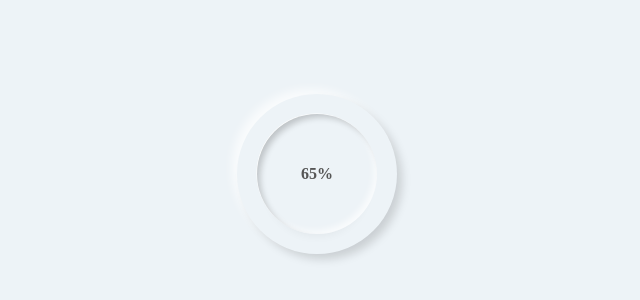
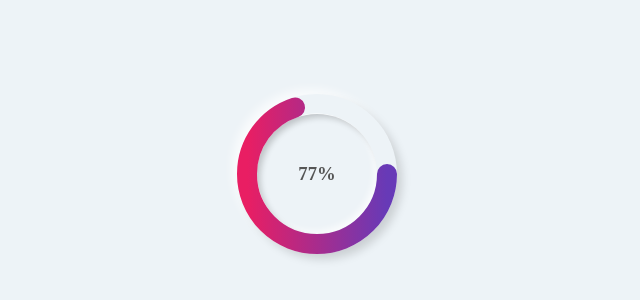
Before and after one commit to MuhammadHuzaifa22/Circular-Progress-Bar-Using-JavaScript, a plain HTML site: page index.html in a window 1280 px wide. Shown: the part 226-526 px from the top of the page, without its empty margins (323-963 px from the left). Drawn offline with Linux system fonts and the light colour scheme.

Commit message:
work completed

```diff
--- a/Assets/style.css
+++ b/Assets/style.css
@@ -46,3 +46,24 @@ body{
     font-weight: 600;
     color: #555;
 }
+
+circle{
+    fill: none;
+    stroke: url(#GradientColor);
+    stroke-width: 20px;
+stroke-dasharray: 472;
+stroke-dashoffset:472;
+animation: anim 2s linear forwards;
+}
+
+svg{
+position: absolute;
+top: 0;
+left: 0;
+}
+
+@keyframes anim{
+100%{
+    stroke-dashoffset: 165;
+}
+}
--- a/index.html
+++ b/index.html
@@ -15,13 +15,56 @@
     <div class="outer">
         <div class="inner">
             <div id="number">
-                65%
+                <h3 class="number">77</h3>
             </div>
         </div>
     </div>
+
+
+    <svg xmlns="http://www.w3.org/2000/svg" version="1.1" width="160px" height="160px">
+        <defs>
+           <linearGradient id="GradientColor">
+              <stop offset="0%" stop-color="#e91e63" />
+              <stop offset="100%" stop-color="#673ab7" />
+           </linearGradient>
+        </defs>
+        <circle cx="80" cy="80" r="70" stroke-linecap="round" />
+</svg>
+
+
+
+
 </div>
 
 
 
+
+<script>
+
+
+
+let number = document.querySelector('.number');
+let counter = 0;
+
+// Get the initial number as an integer
+const targetNumber = parseInt(number.innerHTML);
+
+console.log(targetNumber); // This will now log the actual number
+
+let interval = setInterval(() => {
+  counter += 1;
+  number.innerHTML = counter + '%';
+
+  // No need to convert counter again, directly compare with target number
+  if (counter === targetNumber) {
+    clearInterval(interval);
+  }
+}, 20);
+
+
+
+
+</script>
+
 </body>
 </html>
```
